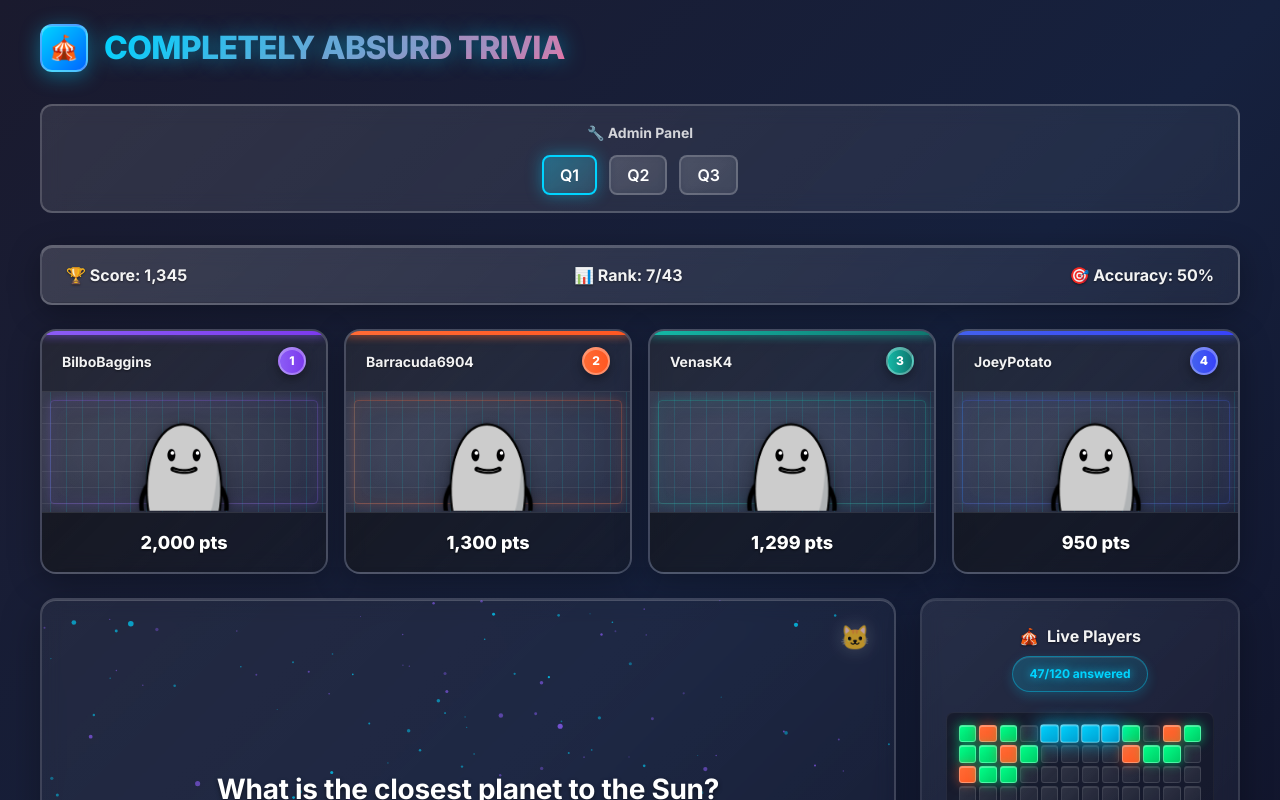
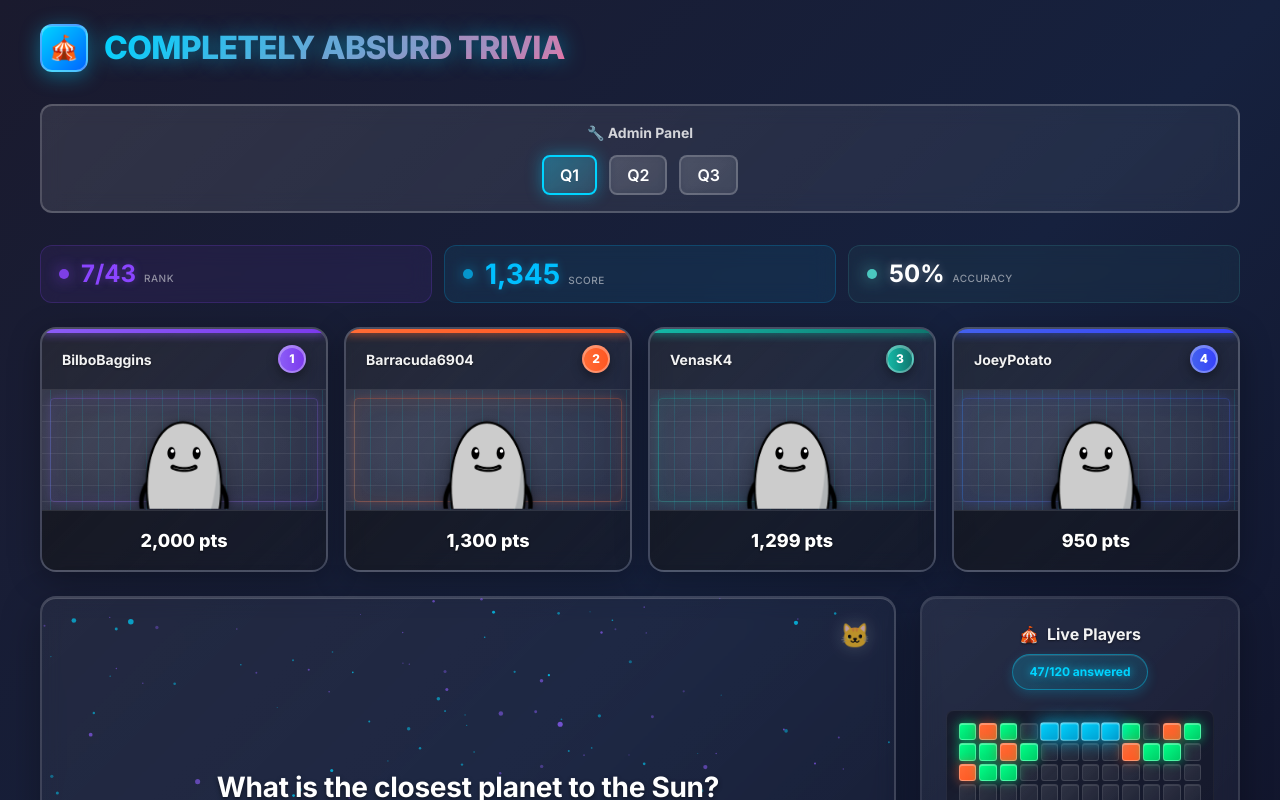
Before and after one commit to doctafaustus/completely-absurd-trivia-3, a React (Vite) app in the folder client/: page / in a window 1280 px wide. Shown: the top 800 px of the page. Built offline with nearby package versions, Linux system fonts and the light colour scheme.

Commit message:
Enhance score panel

```diff
--- /dev/null
+++ b/client/src/components/ScorePanel.jsx
@@ -0,0 +1,34 @@
+import React from 'react';
+import './ScorePanel.scss';
+
+const ScorePanel = ({ rank, score, accuracy }) => {
+  return (
+    <div className="score-panel">
+      <div className="score-card rank-card">
+        <div className="pulse-dot rank-dot"></div>
+        <div className="card-content">
+          <div className="card-value rank-value">{rank}</div>
+          <div className="card-label">Rank</div>
+        </div>
+      </div>
+
+      <div className="score-card score-card-main">
+        <div className="pulse-dot score-dot"></div>
+        <div className="card-content">
+          <div className="card-value score-value">{score}</div>
+          <div className="card-label">Score</div>
+        </div>
+      </div>
+
+      <div className="score-card accuracy-card">
+        <div className="pulse-dot"></div>
+        <div className="card-content">
+          <div className="card-value">{accuracy}%</div>
+          <div className="card-label">Accuracy</div>
+        </div>
+      </div>
+    </div>
+  );
+};
+
+export default ScorePanel;
--- /dev/null
+++ b/client/src/components/ScorePanel.scss
@@ -0,0 +1,128 @@
+.score-panel {
+  display: flex;
+  gap: 12px;
+
+  .score-card {
+    display: flex;
+    align-items: center;
+    gap: 12px;
+    padding: 14px 18px;
+    border-radius: 12px;
+    backdrop-filter: blur(10px);
+    transition: all 0.3s ease;
+
+    &.rank-card {
+      flex: 1;
+      background: rgba(139, 69, 255, 0.08);
+      border: 1px solid rgba(139, 69, 255, 0.2);
+    }
+
+    &.score-card-main {
+      flex: 1;
+      background: rgba(0, 191, 255, 0.08);
+      border: 1px solid rgba(0, 191, 255, 0.2);
+    }
+
+    &.accuracy-card {
+      flex: 1;
+      background: rgba(78, 205, 196, 0.05);
+      border: 1px solid rgba(78, 205, 196, 0.15);
+    }
+  }
+
+  .pulse-dot {
+    width: 10px;
+    height: 10px;
+    border-radius: 50%;
+    background: #4ecdc4;
+    animation: steady-pulse 4s ease-in-out infinite;
+    box-shadow: 0 0 12px rgba(78, 205, 196, 0.7);
+    flex-shrink: 0;
+
+    &.rank-dot {
+      background: #8b45ff;
+      box-shadow: 0 0 12px rgba(139, 69, 255, 0.7);
+      animation: steady-pulse-purple 4s ease-in-out infinite;
+      animation-delay: 0.4s;
+    }
+
+    &.score-dot {
+      background: #00bfff;
+      box-shadow: 0 0 12px rgba(0, 191, 255, 0.7);
+      animation: steady-pulse-blue 4s ease-in-out infinite;
+      animation-delay: 0.8s;
+    }
+  }
+
+  .card-content {
+    display: flex;
+    align-items: baseline;
+    gap: 8px;
+    min-width: 0;
+  }
+
+  .card-value {
+    font-size: 24px;
+    font-weight: 700;
+    color: #ffffff;
+    text-shadow: 0 0 8px rgba(255, 255, 255, 0.3);
+    line-height: 1;
+
+    &.rank-value {
+      color: #8b45ff;
+      text-shadow: 0 0 8px rgba(139, 69, 255, 0.4);
+    }
+
+    &.score-value {
+      color: #00bfff;
+      text-shadow: 0 0 8px rgba(0, 191, 255, 0.4);
+      font-size: 28px;
+    }
+  }
+
+  .card-label {
+    font-size: 10px;
+    color: rgba(255, 255, 255, 0.5);
+    text-transform: uppercase;
+    letter-spacing: 0.5px;
+    font-weight: 500;
+    white-space: nowrap;
+  }
+}
+
+// Animations
+@keyframes steady-pulse {
+  0%,
+  100% {
+    opacity: 0.6;
+    box-shadow: 0 0 12px rgba(78, 205, 196, 0.7);
+  }
+  50% {
+    opacity: 1;
+    box-shadow: 0 0 18px rgba(78, 205, 196, 1);
+  }
+}
+
+@keyframes steady-pulse-purple {
+  0%,
+  100% {
+    opacity: 0.6;
+    box-shadow: 0 0 12px rgba(139, 69, 255, 0.7);
+  }
+  50% {
+    opacity: 1;
+    box-shadow: 0 0 18px rgba(139, 69, 255, 1);
+  }
+}
+
+@keyframes steady-pulse-blue {
+  0%,
+  100% {
+    opacity: 0.6;
+    box-shadow: 0 0 12px rgba(0, 191, 255, 0.7);
+  }
+  50% {
+    opacity: 1;
+    box-shadow: 0 0 18px rgba(0, 191, 255, 1);
+  }
+}
--- a/client/src/components/TriviaGame.jsx
+++ b/client/src/components/TriviaGame.jsx
@@ -1,6 +1,7 @@
 import React, { useState, useEffect } from 'react';
 import './TriviaGame.scss';
 import ParticleCanvas from './ParticleCanvas';
+import ScorePanel from './ScorePanel';
 
 const TriviaGame = () => {
   const [selectedAnswer, setSelectedAnswer] = useState(null);
@@ -8,6 +9,11 @@ const TriviaGame = () => {
   const [currentQuestionIndex, setCurrentQuestionIndex] = useState(0);
   const [displayedText, setDisplayedText] = useState('');
   const [isTyping, setIsTyping] = useState(false);
+  const [gameStats, setGameStats] = useState({
+    rank: '7/43',
+    score: 1345,
+    accuracy: 50,
+  });
 
   const players = [
     {
@@ -165,11 +171,11 @@ const TriviaGame = () => {
           </div>
         </div>
 
-        <div className="stats-bar">
-          <div className="stat-item">🏆 Score: 1,345</div>
-          <div className="stat-item">📊 Rank: 7/43</div>
-          <div className="stat-item">🎯 Accuracy: 50%</div>
-        </div>
+        <ScorePanel
+          rank={gameStats.rank}
+          score={gameStats.score.toLocaleString()} // Formats numbers with commas
+          accuracy={gameStats.accuracy}
+        />
 
         <div className="players-section">
           {players.map((player, index) => (
--- a/client/src/components/TriviaGame.scss
+++ b/client/src/components/TriviaGame.scss
@@ -163,7 +163,7 @@
 }
 
 .player-card.answered {
-  transform: translateY(-4px);
+  // transform: translateY(-4px);
   box-shadow: 0 15px 40px rgba(0, 0, 0, 0.4),
     inset 0 1px 0 rgba(255, 255, 255, 0.3), 0 0 20px var(--accent-color);
 }
```
